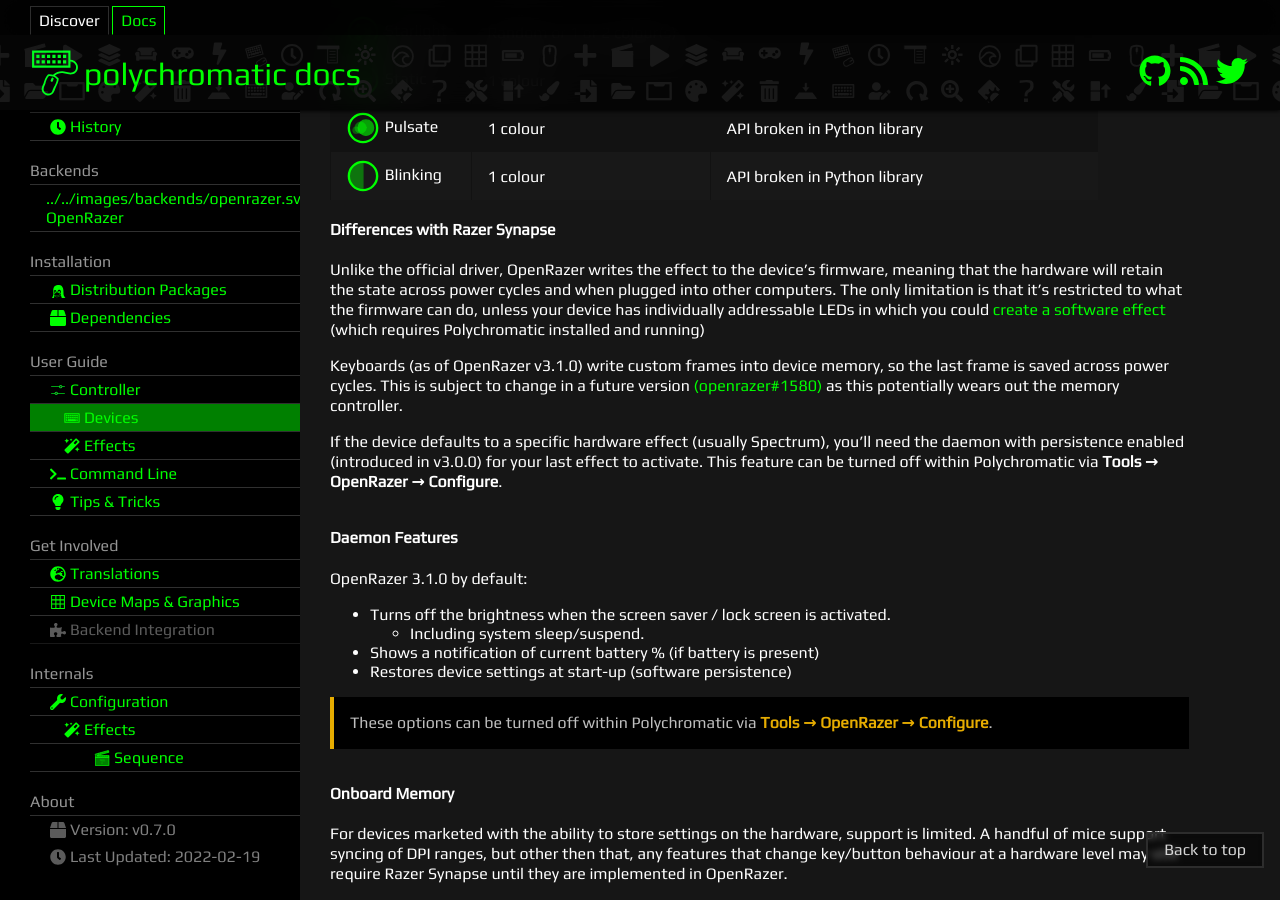
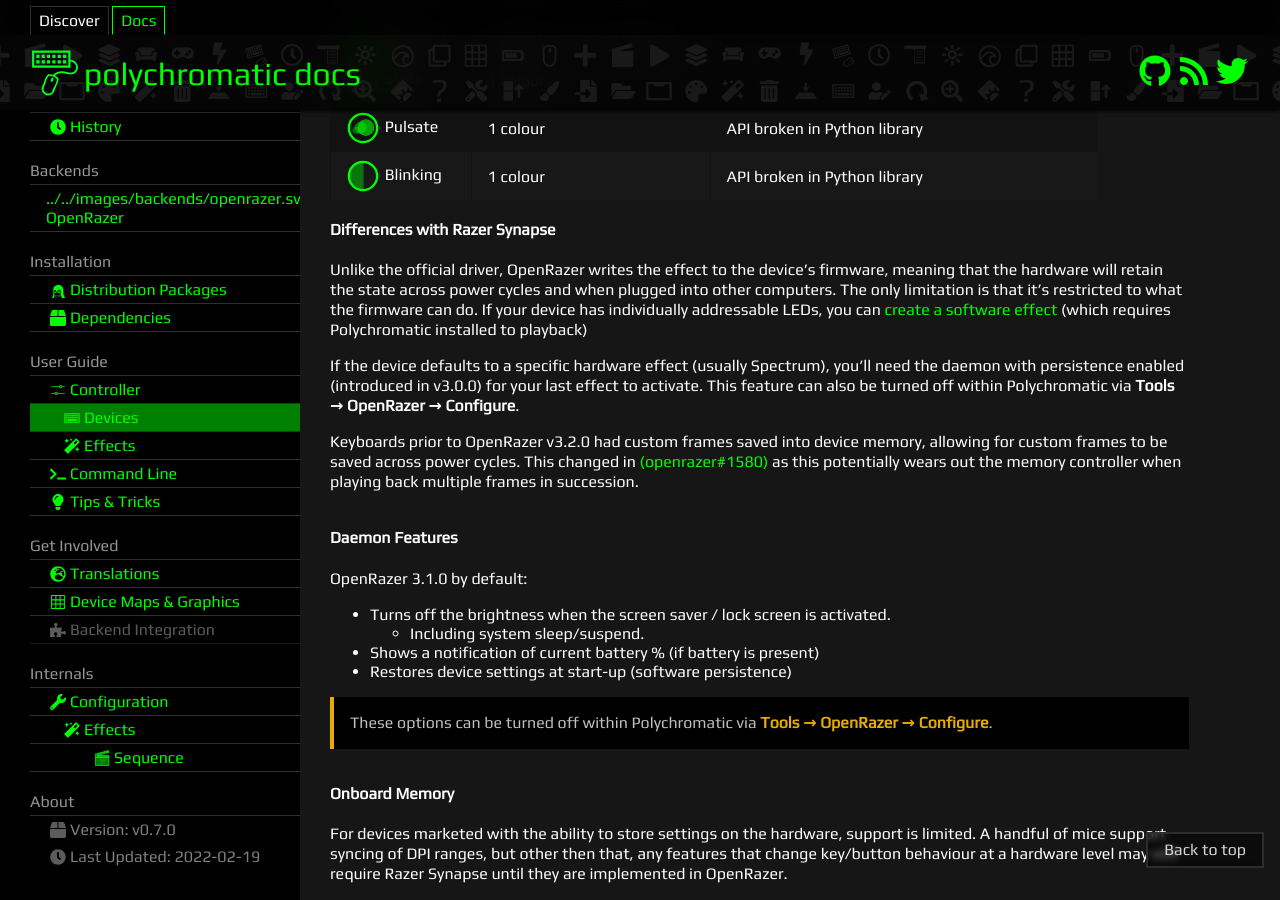
Before and after one commit to polychromatic/polychromatic-docs, a Jekyll site: the page built from pages/controller-devices.md, in a window 1280 px wide and 900 px high, scrolled down 1204 px. Built offline with Jekyll 4.4.1, drawn with Linux system fonts in a browser that asks for light colours; some of the changed text lies outside the part shown.

Commit message:
Devices: Update OpenRazer about firmware storage

```diff
--- a/pages/controller-devices.md
+++ b/pages/controller-devices.md
@@ -37,20 +37,21 @@ if they have been fully implemented when the device was added to the driver/daem
 Unlike the official driver, OpenRazer writes the effect to the device's firmware,
 meaning that the hardware will retain the state across power cycles and when
 plugged into other computers. The only limitation is
-that it's restricted to what the firmware can do, unless your device has
-individually addressable LEDs in which you could
-[create a software effect](/controller/effects/) (which requires Polychromatic
-installed and running)
-
-Keyboards (as of OpenRazer v3.1.0) write custom frames into device memory, so the last frame
-is saved across power cycles. This is subject to change in a future version
-[(openrazer#1580)](https://github.com/openrazer/openrazer/pull/1580)
-as this potentially wears out the memory controller.
+that it's restricted to what the firmware can do. If your device has
+individually addressable LEDs, you can [create a software effect](/controller/effects/)
+(which requires Polychromatic installed to playback)
 
 If the device defaults to a specific hardware effect (usually Spectrum),
 you'll need the daemon with persistence enabled (introduced in v3.0.0) for your
-last effect to activate. This feature can be turned off within Polychromatic
+last effect to activate. This feature can also be turned off within Polychromatic
 via **Tools → OpenRazer → Configure**.
+
+Keyboards prior to OpenRazer v3.2.0 had custom frames saved into device memory,
+allowing for custom frames to be saved across power cycles.
+This changed in [(openrazer#1580)](https://github.com/openrazer/openrazer/pull/1580)
+as this potentially wears out the memory controller when playing back
+multiple frames in succession.
+
 
 #### Daemon Features
 
```
Also changed, not shown: other parts of pages/controller-devices.md (+2 -2 lines).
